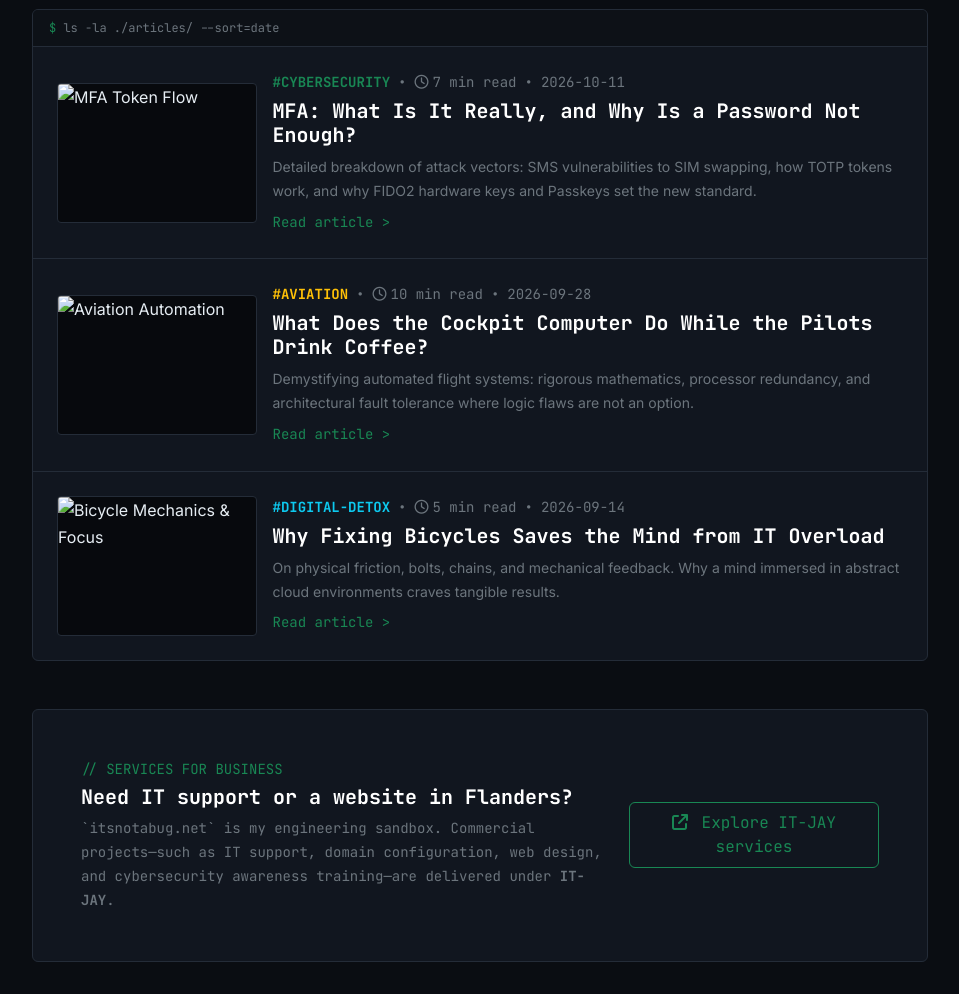
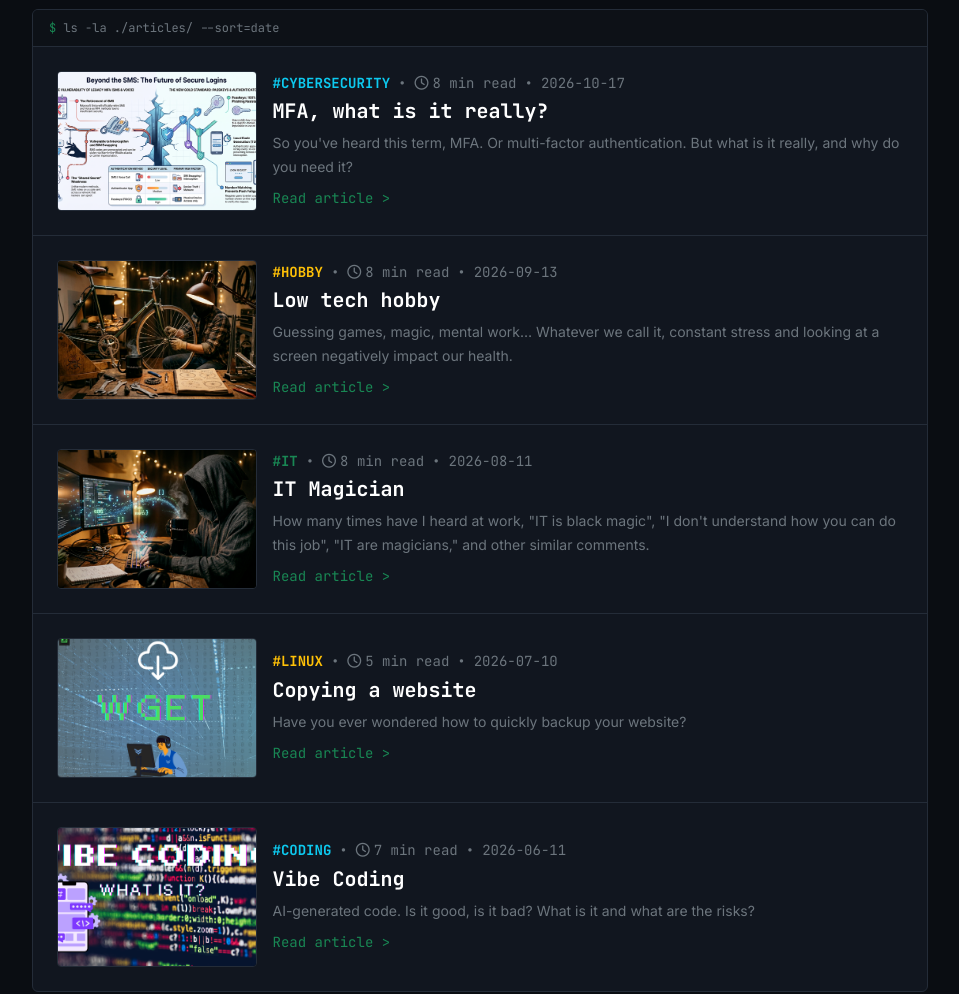
Before and after one commit to JayDeeSmurling/itsnotabug.net, a plain HTML site: page en/index_en.html in a window 1280 px wide. Shown: the part 440-1434 px from the top of the page, without its empty margins (160-1119 px from the left). Drawn offline with nearby package versions, Linux system fonts and the light colour scheme.

Commit message:
update index page

```diff
--- a/en/index_en.html
+++ b/en/index_en.html
@@ -212,28 +212,29 @@
                     </div>
 
                     <div class="p-0">
-                        <!-- POST 1 -->
-                        <a href="en/mfa-what-is-it-really.html" class="post-entry">
+
+                                      <!-- POST MFA -->
+                        <a href="2026/10/mfa.html" class="post-entry">
                             <div class="row g-3 align-items-center">
                                 <div class="col-md-3">
                                     <div class="thumb-box">
-                                        <img src="img/mfa-sequence-diagram.png" alt="MFA Token Flow" loading="lazy" />
+                                        <img src="../img/head-MFA-what-is-it-really.png" alt="MFA Token Flow" loading="lazy" />
                                     </div>
                                 </div>
                                 <div class="col-md-9">
                                     <div
                                         class="d-flex flex-wrap align-items-center gap-2 font-mono small text-secondary mb-1">
-                                        <span class="text-success fw-bold">#CYBERSECURITY</span>
+                                        <span class="text-info fw-bold">#CYBERSECURITY</span>
                                         <span>•</span>
-                                        <span><i class="fa-regular fa-clock me-1"></i>7 min read</span>
+                                        <span><i class="fa-regular fa-clock me-1"></i>8 min read</span>
                                         <span>•</span>
-                                        <span>2026-10-11</span>
+                                        <span>2026-10-17</span>
                                     </div>
                                     <h2 class="h5 fw-bold text-white mb-2 font-mono transition-colors">
-                                        MFA: What Is It Really, and Why Is a Password Not Enough?
+                                        MFA, what is it really?
                                     </h2>
                                     <p class="text-secondary small mb-2 font-sans">
-                                        Detailed breakdown of attack vectors: SMS vulnerabilities to SIM swapping, how TOTP tokens work, and why FIDO2 hardware keys and Passkeys set the new standard.
+                                        So you've heard this term, MFA. Or multi-factor authentication. But what is it really, and why do you need it?
                                     </p>
                                     <div class="font-mono text-success small">
                                         <span>Read article &gt;</span>
@@ -242,28 +243,29 @@
                             </div>
                         </a>
 
-                        <!-- POST 2 -->
-                        <a href="#" class="post-entry">
+                              <!-- POST low tech hobby -->
+                        <a href="2026/09/low-tech-hobby.html" class="post-entry">
                             <div class="row g-3 align-items-center">
                                 <div class="col-md-3">
                                     <div class="thumb-box">
-                                        <img src="img/aviation-cockpit.jpg" alt="Aviation Automation" loading="lazy" />
+                                        <img src="../img/head-low-tech-hobby.png" alt="MFA Token Flow" loading="lazy" />
                                     </div>
                                 </div>
                                 <div class="col-md-9">
                                     <div
                                         class="d-flex flex-wrap align-items-center gap-2 font-mono small text-secondary mb-1">
-                                        <span class="text-warning fw-bold">#AVIATION</span>
+                                        <span class="text-warning fw-bold">#HOBBY</span>
                                         <span>•</span>
-                                        <span><i class="fa-regular fa-clock me-1"></i>10 min read</span>
+                                        <span><i class="fa-regular fa-clock me-1"></i>8 min read</span>
                                         <span>•</span>
-                                        <span>2026-09-28</span>
+                                        <span>2026-09-13</span>
                                     </div>
                                     <h2 class="h5 fw-bold text-white mb-2 font-mono transition-colors">
-                                        What Does the Cockpit Computer Do While the Pilots Drink Coffee?
+                                        Low tech hobby
                                     </h2>
                                     <p class="text-secondary small mb-2 font-sans">
-                                        Demystifying automated flight systems: rigorous mathematics, processor redundancy, and architectural fault tolerance where logic flaws are not an option.
+                                        Guessing games, magic, mental work… Whatever we call it, constant stress and looking at
+                            a screen negatively impact our health.
                                     </p>
                                     <div class="font-mono text-success small">
                                         <span>Read article &gt;</span>
@@ -272,13 +274,74 @@
                             </div>
                         </a>
 
-                        <!-- POST 3 -->
-                        <a href="#" class="post-entry">
+                        <!-- POST IT magician -->
+                        <a href="2026/08/it-magician.html" class="post-entry">
+                            <div class="row g-3 align-items-center">
+                                <div class="col-md-3">
+                                    <div class="thumb-box">
+                                        <img src="../img/head-IT-magician.png" alt="MFA Token Flow" loading="lazy" />
+                                    </div>
+                                </div>
+                                <div class="col-md-9">
+                                    <div
+                                        class="d-flex flex-wrap align-items-center gap-2 font-mono small text-secondary mb-1">
+                                        <span class="text-success fw-bold">#IT</span>
+                                        <span>•</span>
+                                        <span><i class="fa-regular fa-clock me-1"></i>8 min read</span>
+                                        <span>•</span>
+                                        <span>2026-08-11</span>
+                                    </div>
+                                    <h2 class="h5 fw-bold text-white mb-2 font-mono transition-colors">
+                                        IT Magician
+                                    </h2>
+                                    <p class="text-secondary small mb-2 font-sans">
+                                        How many times have I heard at work, "IT is black magic", "I don't understand how you can do
+                            this job", "IT are magicians," and other similar comments.
+                                    </p>
+                                    <div class="font-mono text-success small">
+                                        <span>Read article &gt;</span>
+                                    </div>
+                                </div>
+                            </div>
+                        </a>
+
+                        <!-- POST copying a websiteś -->
+                        <a href="2026/07/copying-a-website.html" class="post-entry">
+                            <div class="row g-3 align-items-center">
+                                <div class="col-md-3">
+                                    <div class="thumb-box">
+                                        <img src="../img/head-wget.png" alt="Aviation Automation" loading="lazy" />
+                                    </div>
+                                </div>
+                                <div class="col-md-9">
+                                    <div
+                                        class="d-flex flex-wrap align-items-center gap-2 font-mono small text-secondary mb-1">
+                                        <span class="text-warning fw-bold">#LINUX</span>
+                                        <span>•</span>
+                                        <span><i class="fa-regular fa-clock me-1"></i>5 min read</span>
+                                        <span>•</span>
+                                        <span>2026-07-10</span>
+                                    </div>
+                                    <h2 class="h5 fw-bold text-white mb-2 font-mono transition-colors">
+                                        Copying a website
+                                    </h2>
+                                    <p class="text-secondary small mb-2 font-sans">
+                                        Have you ever wondered how to quickly backup your website?
+                                    </p>
+                                    <div class="font-mono text-success small">
+                                        <span>Read article &gt;</span>
+                                    </div>
+                                </div>
+                            </div>
+                        </a>
+
+                        <!-- POST vibe coding -->
+                        <a href="2026/06/vibe-coding.html" class="post-entry">
                             <div class="row g-3 align-items-center">
                                 <div class="col-md-3">
                                     <div class="thumb-box">
                                         <img
-                                            src="img/bike-mechanics.jpg"
+                                            src="../img/head-vibe-coding.png"
                                             alt="Bicycle Mechanics & Focus"
                                             loading="lazy" />
                                     </div>
@@ -286,17 +349,17 @@
                                 <div class="col-md-9">
                                     <div
                                         class="d-flex flex-wrap align-items-center gap-2 font-mono small text-secondary mb-1">
-                                        <span class="text-info fw-bold">#DIGITAL-DETOX</span>
+                                        <span class="text-info fw-bold">#CODING</span>
                                         <span>•</span>
-                                        <span><i class="fa-regular fa-clock me-1"></i>5 min read</span>
+                                        <span><i class="fa-regular fa-clock me-1"></i>7 min read</span>
                                         <span>•</span>
-                                        <span>2026-09-14</span>
+                                        <span>2026-06-11</span>
                                     </div>
                                     <h2 class="h5 fw-bold text-white mb-2 font-mono transition-colors">
-                                        Why Fixing Bicycles Saves the Mind from IT Overload
+                                        Vibe Coding
                                     </h2>
                                     <p class="text-secondary small mb-2 font-sans">
-                                        On physical friction, bolts, chains, and mechanical feedback. Why a mind immersed in abstract cloud environments craves tangible results.
+                                        AI-generated code. Is it good, is it bad? What is it and what are the risks?
                                     </p>
                                     <div class="font-mono text-success small">
                                         <span>Read article &gt;</span>
```
Also changed, not shown: en/2026/09/low-tech-hobby.html (+1 -1 lines).
